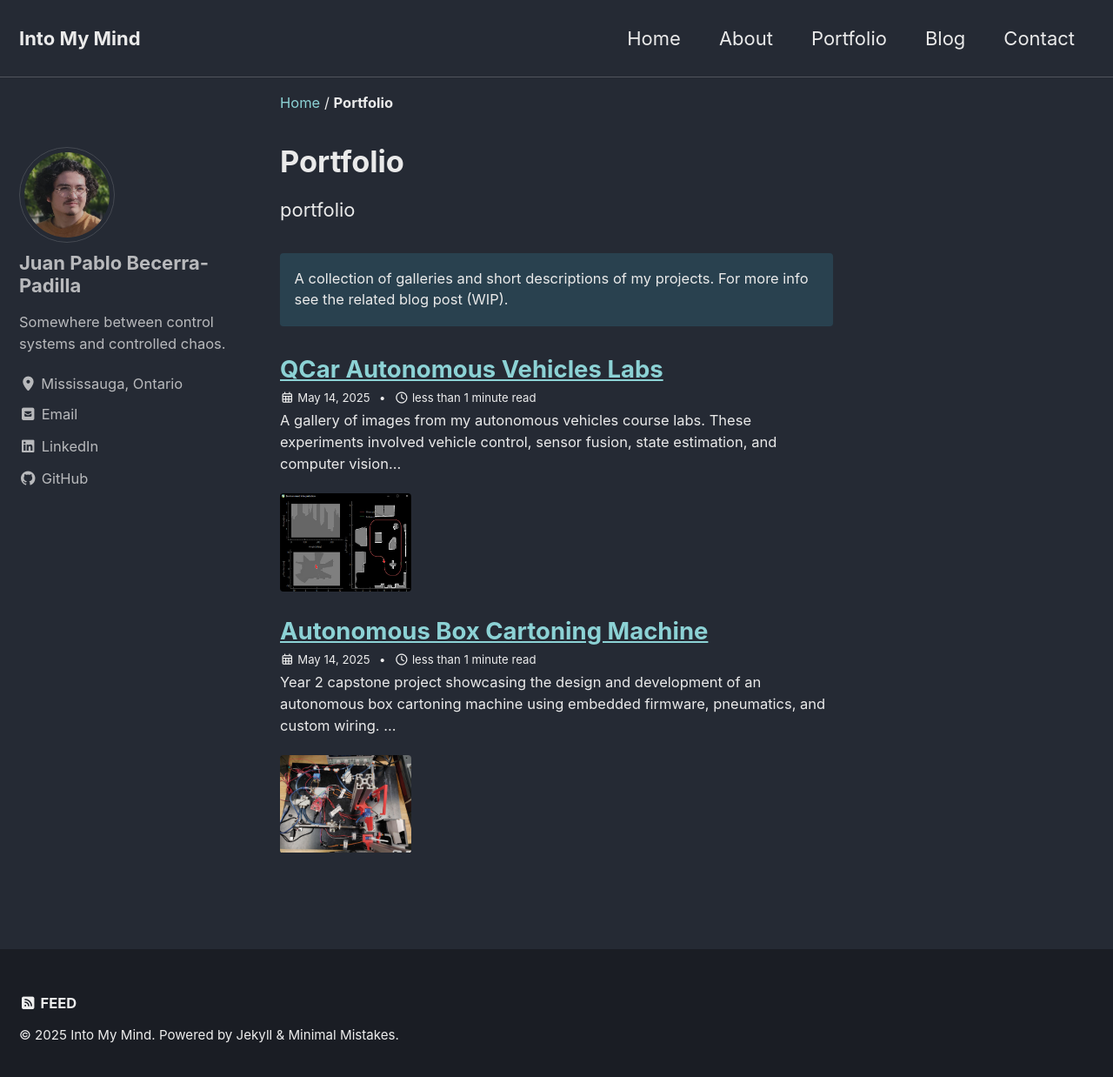
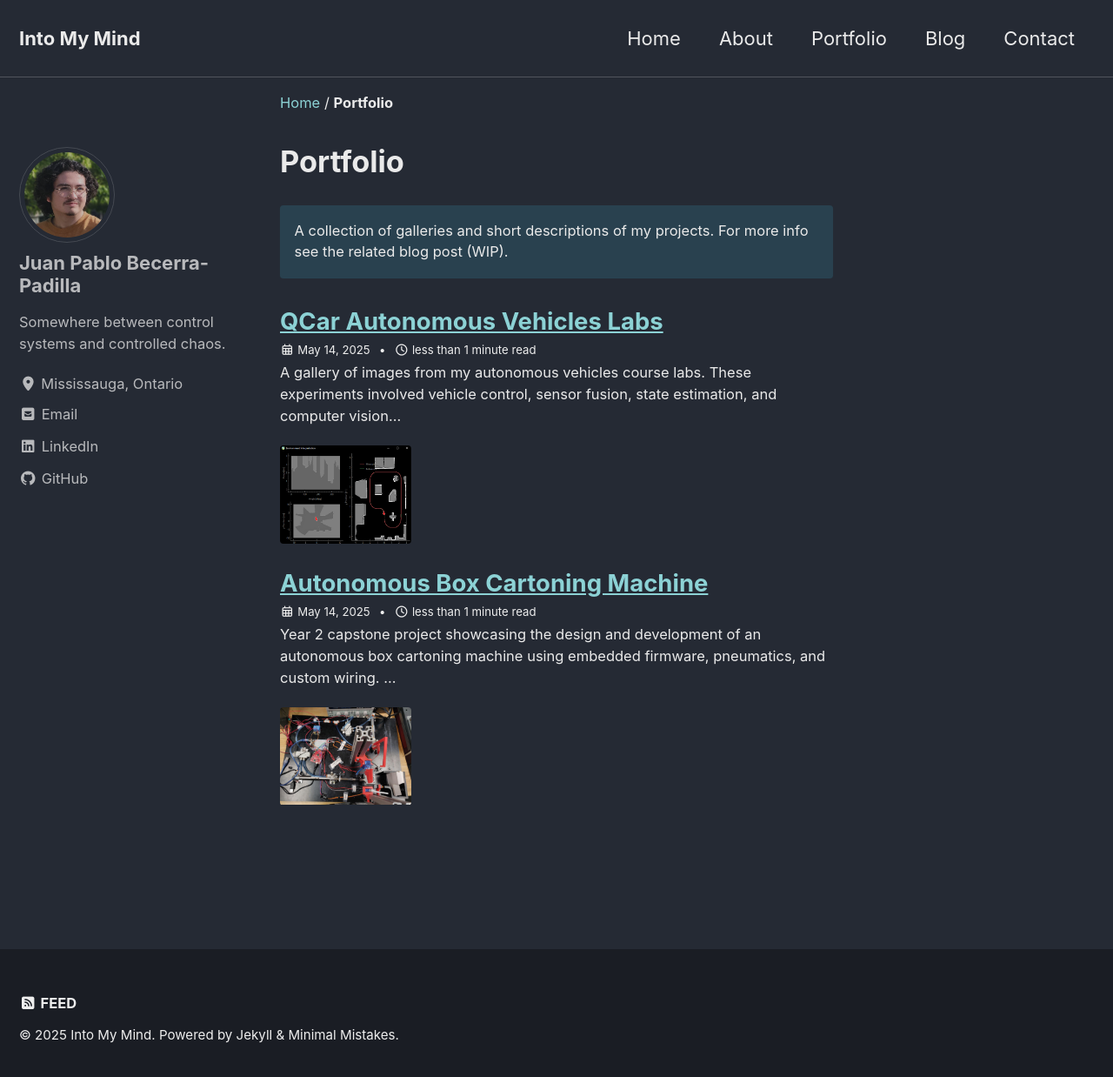
Before and after one commit to JuanPBP03/juanpbp03.github.io, a Jekyll site: the page built from _pages/portfolio.md, in a window 1280 px wide and 1246 px high. Shown: the top 1238 px of the window at 87% size. Built offline with Jekyll 4.4.1, drawn with Linux system fonts in a browser that asks for light colours; cached includes are drawn as plain includes.

Commit message:
Update portfolio.md

```diff
--- a/_pages/portfolio.md
+++ b/_pages/portfolio.md
@@ -5,9 +5,5 @@ collection: portfolio
 permalink: /portfolio/
 author_profile: true
 ---
-
-{{page.collection}}
-
-
 A collection of galleries and short descriptions of my projects. For more info see the related blog post (WIP).
  {: .notice--info}
```
